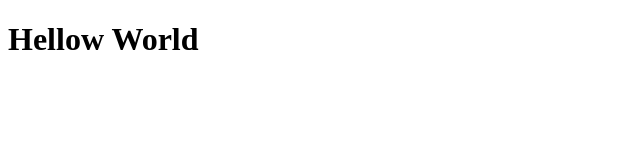
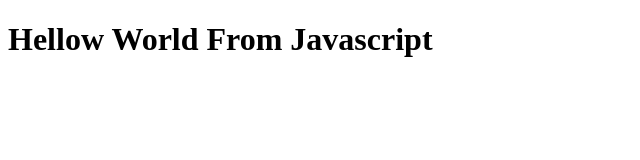
Before and after one commit to UCF1255/NamsteReact, a plain HTML site: page index.html in a window 1280 px wide. Shown: the whole page, without its empty margins (0-640 px from the left). Drawn offline with Linux system fonts and the light colour scheme.

Commit message:
Hellow world from Javascript

```diff
--- a/index.html
+++ b/index.html
@@ -6,6 +6,12 @@
     <title>Namaste React</title>
   </head>
   <body>
-    <div id="root"><h1>Hellow World</h1></div>
+    <div id="root"></div>
+    <script>
+      const heading = document.createElement("h1");
+      heading.innerText = "Hellow World From Javascript";
+      const root = document.getElementById("root");
+      root.appendChild(heading);
+    </script>
   </body>
 </html>
```
